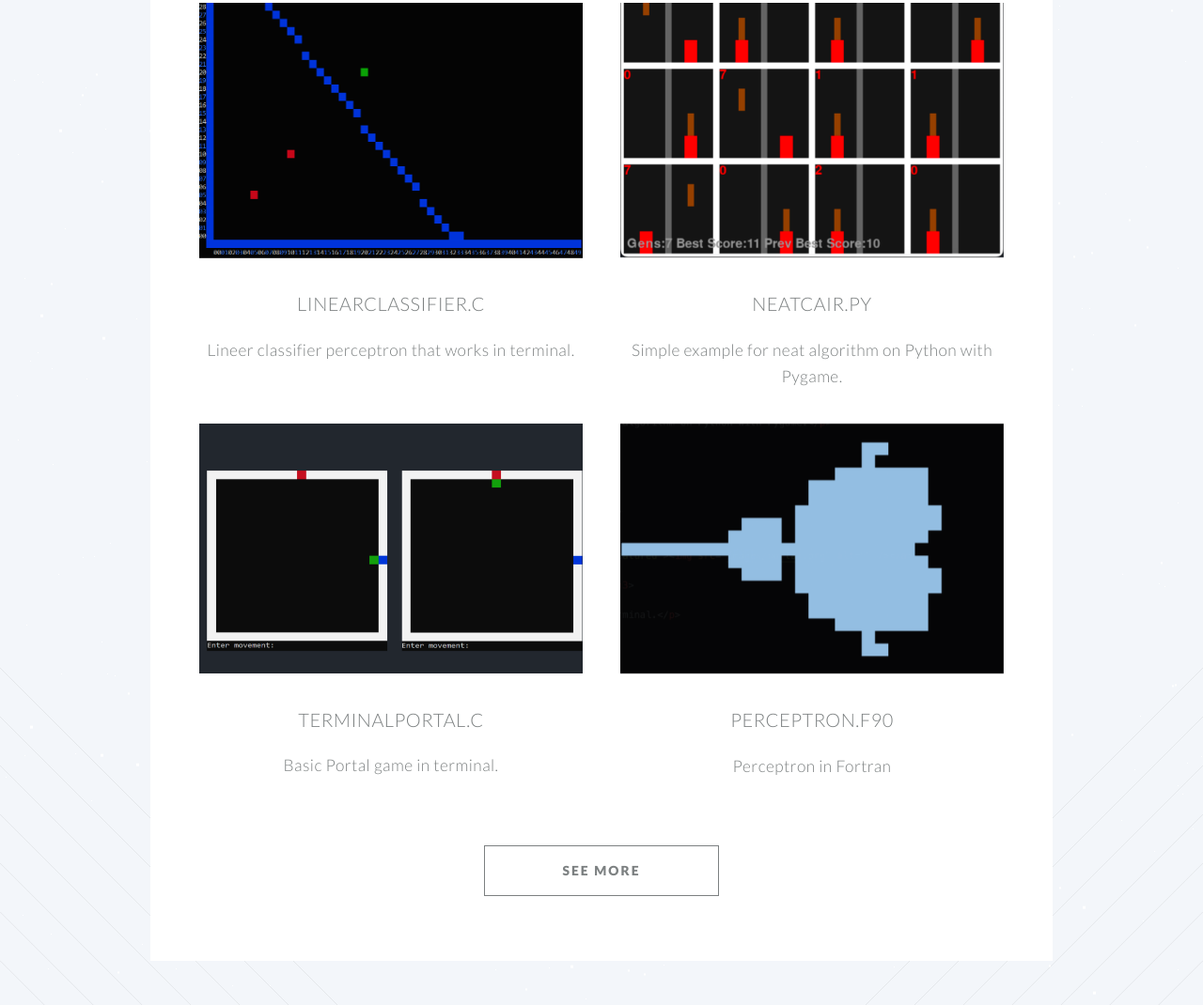
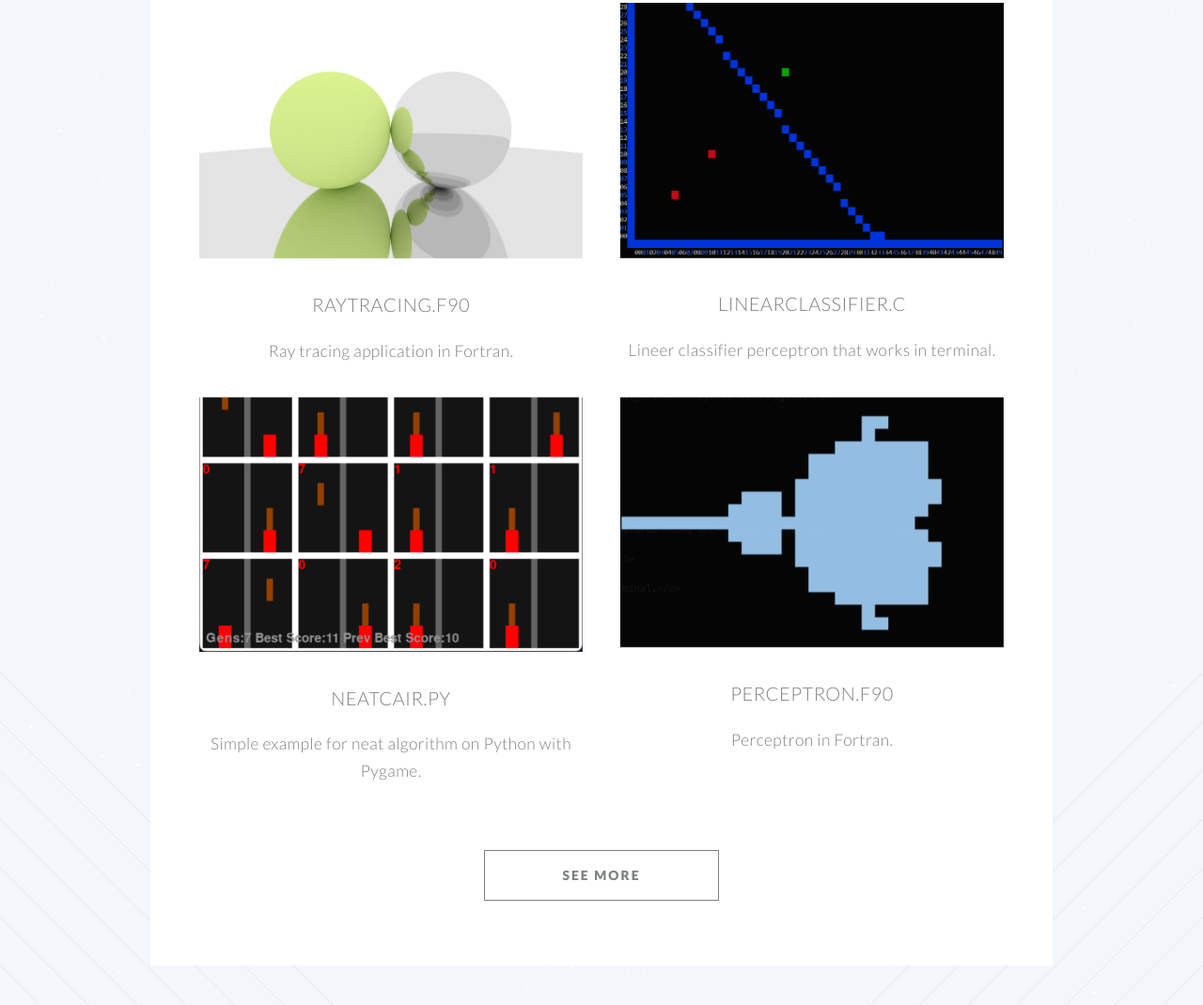
Before and after one commit to A713F3/a713f3.github.io, a plain HTML site: page index.html in a window 1280 px wide. Shown: the part 1752-2822 px from the top of the page at 94% size. Drawn offline with Linux system fonts and the light colour scheme.

Commit message:
added raytracing project

```diff
--- a/index.html
+++ b/index.html
@@ -141,6 +141,17 @@
 								<div class="col-6 col-12-narrower">
 
 									<section>
+										<a href="https://github.com/A713F3/RayTracing.F90" target="_blank" rel="noopener noreferrer" class="image featured"><img src="images/raytracing.jpg" alt="" /></a>
+										<header>
+											<h3>RayTracing.F90</h3>
+										</header>
+										<p>Ray tracing application in Fortran.</p>
+									</section>
+
+								</div>
+								<div class="col-6 col-12-narrower">
+
+									<section>
 										<a href="https://github.com/A713F3/LinearClassifier.C" target="_blank" rel="noopener noreferrer" class="image featured"><img src="images/lineer_classifier.png" alt="" /></a>
 										<header>
 											<h3>LinearClassifier.C</h3>
@@ -149,6 +160,8 @@
 									</section>
 
 								</div>
+							</div>
+							<div class="row">
 								<div class="col-6 col-12-narrower">
 
 									<section>
@@ -160,19 +173,6 @@
 									</section>
 
 								</div>
-							</div>
-							<div class="row">
-								<div class="col-6 col-12-narrower">
-
-									<section>
-										<a href="https://github.com/A713F3/TerminalPortal.C" target="_blank" rel="noopener noreferrer" class="image featured"><img src="images/portal.png" alt="" /></a>
-										<header>
-											<h3>TerminalPortal.C</h3>
-										</header>
-										<p>Basic Portal game in terminal.</p>
-									</section>
-
-								</div>
 								<div class="col-6 col-12-narrower">
 
 									<section>
@@ -180,7 +180,7 @@
 										<header>
 											<h3>Perceptron.F90</h3>
 										</header>
-										<p>Perceptron in Fortran</p>
+										<p>Perceptron in Fortran.</p>
 									</section>
 
 								</div>
```
Also changed, not shown: images/raytracing.jpg (added).
